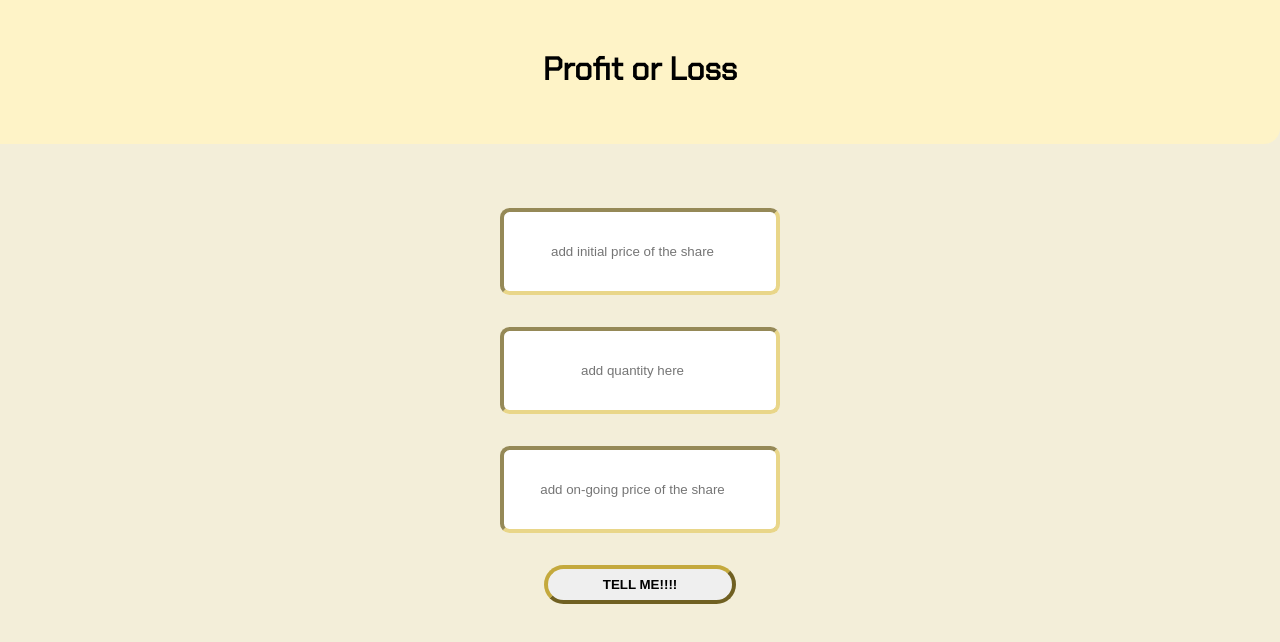
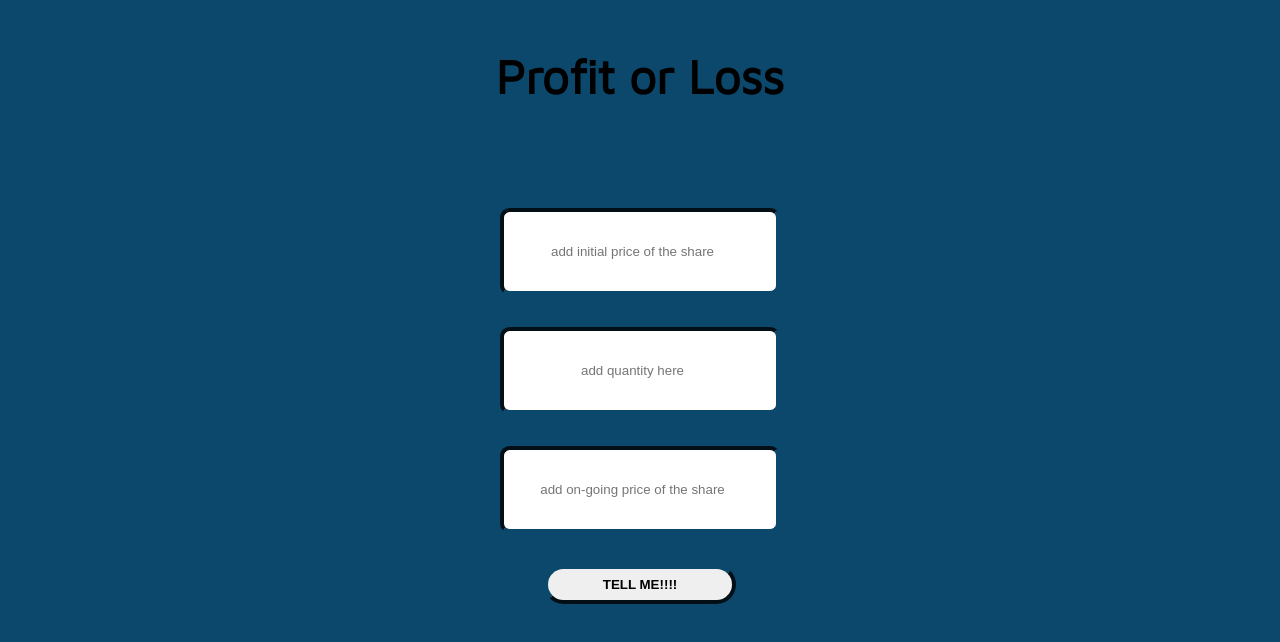
Before and after one commit to reubenjnazareth/profit-loss, a plain HTML site: page index.html in a window 1280 px wide. Drawn offline with Linux system fonts and the light colour scheme.

Commit message:
css minor

```diff
--- a/styles.css
+++ b/styles.css
@@ -1,9 +1,10 @@
-@import url('https://fonts.googleapis.com/css2?family=Chakra+Petch&display=swap');
+@import url('https://fonts.googleapis.com/css2?family=Maven+Pro&display=swap');
 
 body {
-    background-color:#f3eed9;
+    background-color:#0B486B;
     transition: background-color 1s ease;
-    font-family: 'Chakra Petch', sans-serif;
+    font-family: 'Maven Pro', sans-serif;
+    font-size: larger;
 }
 
 *{
@@ -22,7 +23,7 @@ input {
     margin: auto;
     border-radius: 0.6rem;
     border-width: 0.3rem;
-    border-color: #e9d689;
+    border-color: #0B486B;
     width: 13rem;
 }
 :placeholder-shown{
@@ -35,7 +36,7 @@ input {
     width: 12rem;
     border-radius: 2rem;
     border-width: 0.3rem;
-    border-color: #c4a93d;
+    border-color: #0B486B;
     font-weight:900;
 }
 
@@ -47,13 +48,12 @@ input {
 }
 
 h1 {
-    font-size: xx-large;
+    font-size: xxx-large;
     font-weight: bolder;
     text-align: center;
     padding-top: 3rem;
-    background-color: #FEF3C7;
+    background-color: #0B486B;
     height: 6rem;
-    transition: background-color 2s ease;
     border-bottom-right-radius: 1rem;
 
 }
```
